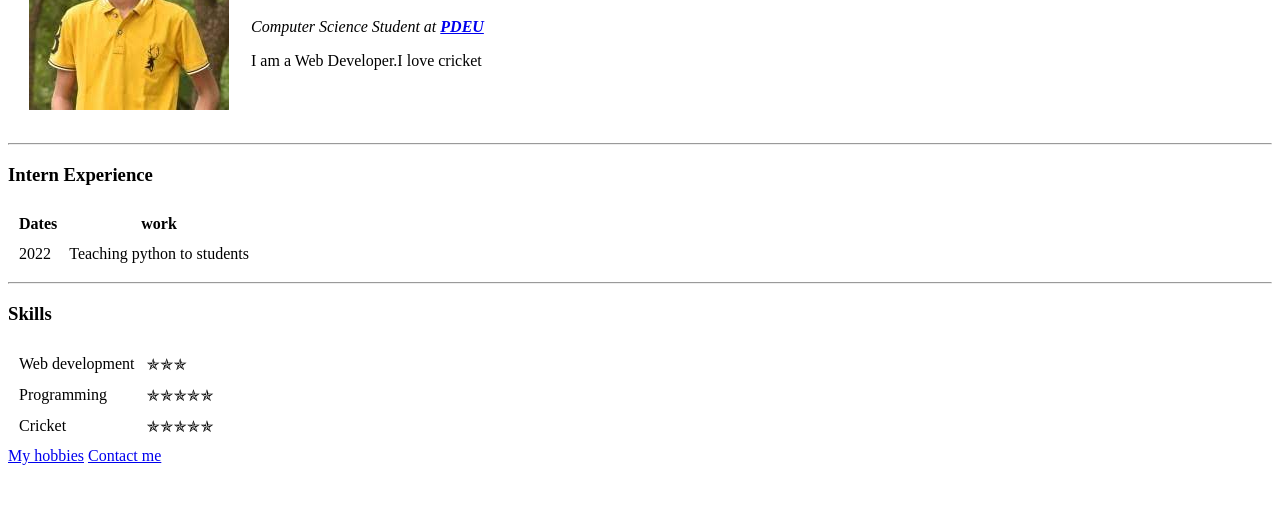
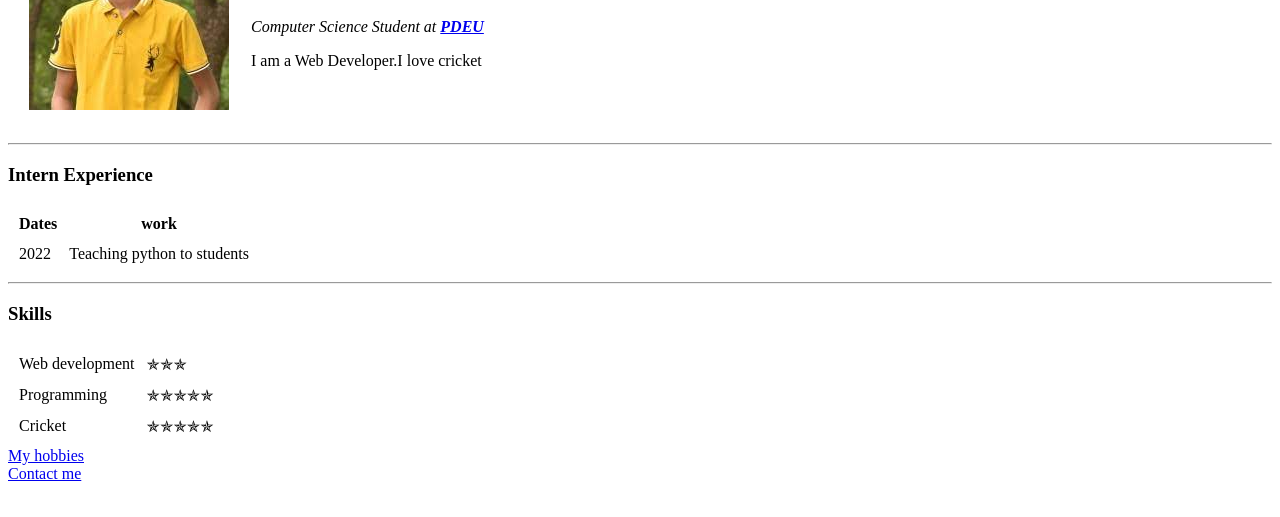
Before and after one commit to Margesh06/cv, a plain HTML site: page index.html in a window 1280 px wide. Shown: the part 119-636 px from the top of the page. Drawn offline with Linux system fonts and the light colour scheme.

Commit message:
Update index.html

```diff
--- a/index.html
+++ b/index.html
@@ -45,7 +45,7 @@
         <td>✯✯✯✯✯</td>
       </tr>
     </table>
-    <a href="hobbies.html">My hobbies</a>
+    <a href="hobbies.html">My hobbies</a><br>
     <a href="contact.html">Contact me</a>
   </body>
 </html>
```
